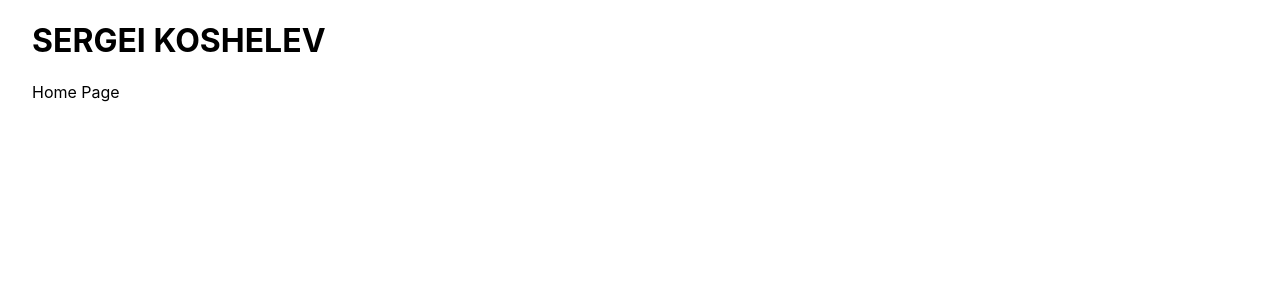
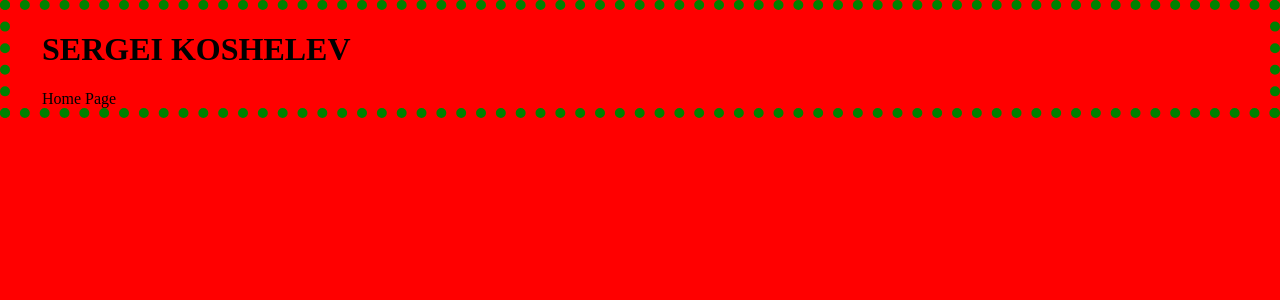
Before and after one commit to keigrey/personal-website, a Next.js app: page / in a window 1280 px wide. Shown: the top 300 px of the page. Built offline with nearby package versions, Linux system fonts and the light colour scheme.

Commit message:
style: Apply style to CloudWave

```diff
--- a/src/pages/styles/globals.css
+++ b/src/pages/styles/globals.css
@@ -1,6 +1,7 @@
 @import url("https://fonts.googleapis.com/css2?family=Josefin+Sans:wght@400;700&family=Lato:wght@300;400&display=swap");
 
-html,
+/* ORIGINAL STYLE */
+/* html,
 body {
   padding: 0;
   margin: 0;
@@ -25,4 +26,81 @@ a {
     color: white;
     background: black;
   }
+} */
+/* ORIGINAL STYLE */
+
+/* html,
+body {
+  height: 100%;
+  padding: 0;
+  margin: 0;
+  background-color: red;
+  border: 10px dotted green;
+} */
+
+body {
+  height: 100%;
+  background-color: red;
+  border: 10px dotted green;
+  padding: 0;
+  margin: 0;
 }
+
+.name {
+  text-align: end;
+  font-family: "Josefin Sans", sans-serif;
+  font-weight: 700;
+}
+
+.main-title {
+  text-align: end;
+  font-family: "Josefin Sans", sans-serif;
+  font-weight: 400;
+}
+
+.button-dark-mode {
+  all: unset;
+  font-family: "Josefin Sans", sans-serif;
+  font-weight: 400;
+}
+
+.menu {
+  all: unset;
+  list-style-type: none;
+  text-align: end;
+  font-family: "Lato", sans-serif;
+  font-weight: 300;
+}
+
+.moon {
+  position: fixed;
+  height: 100vh;
+  width: 100vh;
+  background-color: white;
+  border-radius: 50%;
+}
+
+/* CLOUD WAVE */
+.background--custom {
+  background-color: #ffffff;
+  width: 100vw;
+  height: 100vh;
+  position: absolute;
+  overflow: hidden;
+  z-index: -2;
+  top: 0;
+  left: 0;
+}
+canvas#canvas {
+  z-index: -1;
+  position: absolute;
+  width: 100%;
+  height: 100%;
+  transform: rotate(0deg) scale(2) translateY(0%);
+  --gradient-color-1: #000000;
+  --gradient-color-2: #7a7a7a;
+  --gradient-color-3: #6f6f6f;
+  --gradient-color-4: #000000;
+  --gradient-speed: 0.000004;
+}
+/* CLOUD WAVE */
```
